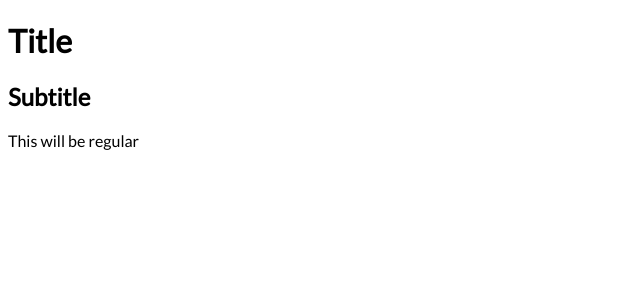
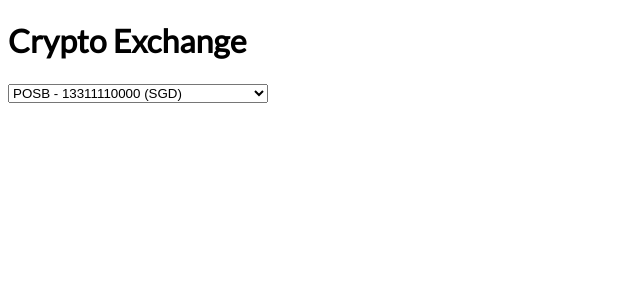
Before and after one commit to leonardovenoso/js-reactjs-crypto-exchange, a Next.js app: page / in a window 1280 px wide. Shown: the top 300 px of the page, without its empty margins (0-640 px from the left). Built offline with nearby package versions, Linux system fonts and the light colour scheme.

Commit message:
[UI] Added select atom to home page

```diff
--- a/pages/index.jsx
+++ b/pages/index.jsx
@@ -1,10 +1,32 @@
+import { useEffect, useState } from 'react';
+import fetchBankAccounts from '../services/accountService';
+
+import Select from './components/atoms/select';
+
 export default function CryptoExchange() {
+  const [bankAccounts, setBankAccounts] = useState([]);
+
+  useEffect(() => {
+    const start = async () => {
+      const res = await fetchBankAccounts();
+      const resJson = await res.json();
+      setBankAccounts(resJson);
+    };
+
+    start();
+  }, []);
+
   return (
     <div>
       <main>
-        <h1>Title</h1>
-        <h2>Subtitle</h2>
-        <p>This will be regular</p>
+        <h1>Crypto Exchange</h1>
+        <Select data-cy="bank-accounts">
+          {bankAccounts.map(account => (
+            <option
+              key={account.accountNumber}
+            >{`${account.bankName} - ${account.accountNumber} (${account.currency})`}</option>
+          ))}
+        </Select>
       </main>
     </div>
   );
```
